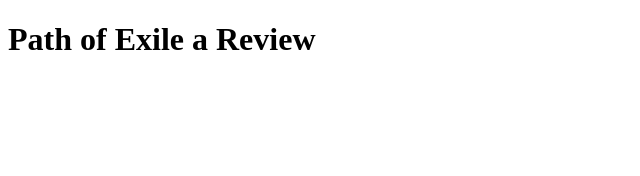
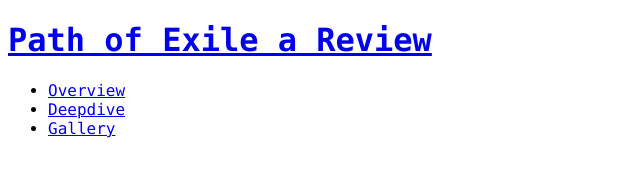
Before and after one commit to Cashy91/Path-of-Exile-a-review, a plain HTML site: page index.html in a window 1280 px wide. Shown: the whole page, without its empty margins (0-640 px from the left). Drawn offline with Linux system fonts and the light colour scheme.

Commit message:
Add images to the images folder and started working on the header structure

```diff
--- a/assets/css/style.css
+++ b/assets/css/style.css
@@ -0,0 +1,3 @@
+body {
+    font-family: Lucida console, sans-serif;
+}
--- a/index.html
+++ b/index.html
@@ -5,10 +5,35 @@
     <meta http-equiv="X-UA-Compatible" content="IE=edge">
     <meta name="viewport" content="width=device-width, initial-scale=1.0">
     <title>PathofexileAReview</title>
+
+    <link rel="stylesheet" href="assets/css/style.css">
+
 </head>
 <body>
-    <h1>
-        Path of Exile a Review
-    </h1>
+    <header>
+
+        <a href="index.html">
+    <h1>Path of Exile a Review </h1>
+        </a>
+        <nav>
+            <ul>
+                <li>
+                    <a href="index.html">Overview</a>
+                </li>
+                <li>
+                    <a href="#">Deepdive</a>
+                </li>
+                <li>
+                    <a href="#">Gallery</a>
+                </li>
+            </ul>
+        </nav>
+
+
+    </header>
+    <section>
+        <img src="">
+    </section>
+
 </body>
 </html>
```
Also changed, not shown: assets/images/Path-of-Exile-Featured-Image.jpg (added), assets/images/PoE_classes.jpg (added), assets/images/dxQWlhwRhqslpSvp.jpg (added), assets/images/heistpatrolgroup.jpg (added), assets/images/path-exile-cyclone.png (added), assets/images/path-of-exile-sentinel-challenge-league.jpg (added), assets/images/poe_sotv_shot1.0.jpg (added), 1 other file.
